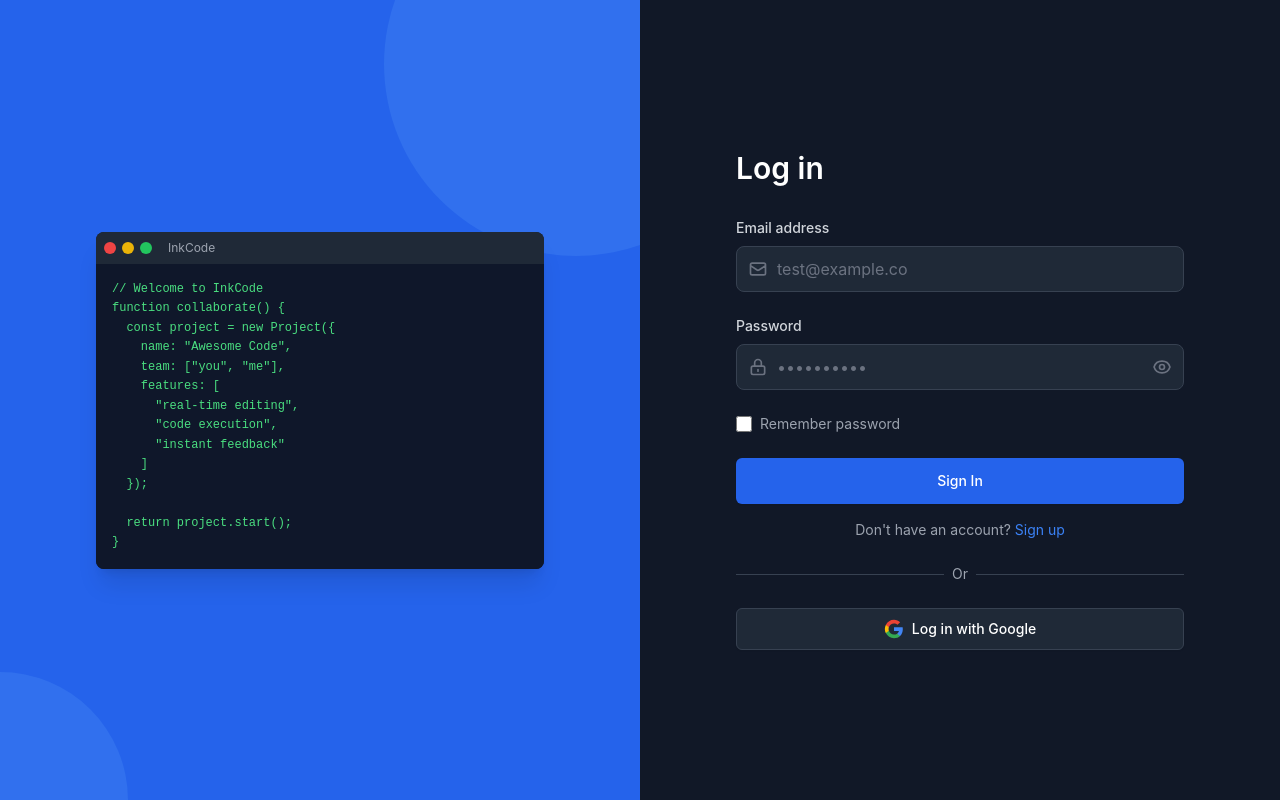
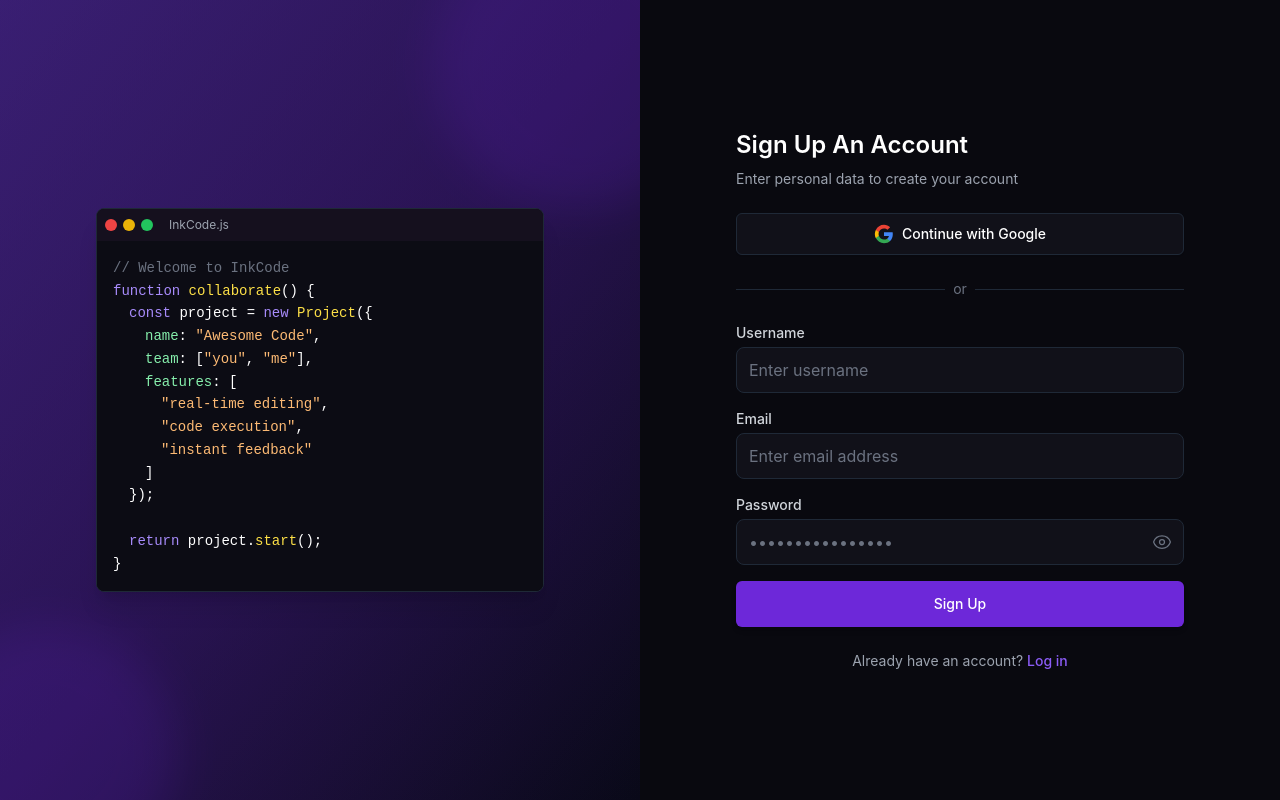
Before and after one commit to vrushal09/InkCode, a React (Vite) app in the folder frontend/: page / in a window 1280 px wide. Built offline with nearby package versions, Linux system fonts and the light colour scheme; no server answers; the HTML template or start-up script is replaced by a standard one.

Commit message:
New Design Applied in Auth

```diff
--- a/frontend/src/pages/Auth.jsx
+++ b/frontend/src/pages/Auth.jsx
@@ -4,12 +4,14 @@ import { createUserWithEmailAndPassword, signInWithEmailAndPassword, GoogleAuthP
 import { toast } from 'react-toastify';
 
 const Auth = () => {
-  const [isLogin, setIsLogin] = useState(true);
+  const [isLogin, setIsLogin] = useState(false); // Default to signup
   const [formData, setFormData] = useState({
     email: '',
-    password: ''
+    password: '',
+    username: ''
   });
   const [rememberMe, setRememberMe] = useState(false);
+  const [showPassword, setShowPassword] = useState(false);
 
   const handleSubmit = async (e) => {
     e.preventDefault();
@@ -36,165 +38,214 @@ const Auth = () => {
     }
   };
 
+  const togglePasswordVisibility = () => {
+    setShowPassword(!showPassword);
+  };
+
   return (
-    <div className="min-h-screen flex bg-[#111827]">
-      {/* Left section with blue background */}
-      <div className="hidden lg:flex lg:w-1/2 bg-[#2563EB] flex-col items-center justify-center p-12 relative overflow-hidden">
-        {/* The code editor window */}
-        <div className="z-[5] max-w-md w-full">
-          <div className="bg-[#111827] rounded-lg shadow-xl overflow-hidden">
-            <div className="bg-[#1F2937] p-2 flex items-center">
+    <div className="min-h-screen flex bg-[#09090f]">
+      {/* Left section with gradient background */}
+      <div className="hidden lg:flex lg:w-1/2 bg-gradient-to-br from-[#1c1137] to-[#090918] flex-col items-center justify-center p-12 relative overflow-hidden">
+        <div className="absolute inset-0 bg-gradient-to-br from-[#6633cc] via-[#4c1d95] to-transparent opacity-40"></div>
+
+        {/* Code Editor window */}
+        <div className="z-10 max-w-md w-full">
+          <div className="bg-[#0c0c14] rounded-lg shadow-xl overflow-hidden border border-gray-800">
+            {/* Editor toolbar */}
+            <div className="bg-[#15101e] p-2 flex items-center">
               <div className="flex space-x-1.5 mr-4">
                 <div className="w-3 h-3 bg-red-500 rounded-full"></div>
                 <div className="w-3 h-3 bg-yellow-500 rounded-full"></div>
                 <div className="w-3 h-3 bg-green-500 rounded-full"></div>
               </div>
-              <div className="text-xs text-gray-400">InkCode</div>
+              <div className="text-xs text-gray-400">InkCode.js</div>
             </div>
-            <div className="p-4 bg-[#0F172A]">
-              <pre className="text-green-400 text-xs overflow-auto whitespace-pre-wrap font-mono leading-relaxed">
-                {`// Welcome to InkCode
-function collaborate() {
-  const project = new Project({
-    name: "Awesome Code",
-    team: ["you", "me"],
-    features: [
-      "real-time editing",
-      "code execution",
-      "instant feedback"
-    ]
-  });
 
-  return project.start();
-}`}
+            {/* Code content */}
+            <div className="p-4 bg-[#0c0c14] font-mono text-sm">
+              <pre className="text-gray-300 whitespace-pre-wrap leading-relaxed">
+                <span className="text-gray-500">// Welcome to InkCode</span>
+                <br />
+                <span className="text-violet-400">function</span>
+                <span className="text-yellow-300"> collaborate</span>
+                <span className="text-white">()</span>
+                <span className="text-white"> {`{`}</span>
+                <br />
+                <span className="pl-4 text-violet-400">const</span>
+                <span className="text-white"> project = </span>
+                <span className="text-violet-400">new</span>
+                <span className="text-yellow-300"> Project</span>
+                <span className="text-white">{`({`}</span>
+                <br />
+                <span className="pl-8 text-green-300">name</span>
+                <span className="text-white">: </span>
+                <span className="text-orange-300">"Awesome Code"</span>
+                <span className="text-white">,</span>
+                <br />
+                <span className="pl-8 text-green-300">team</span>
+                <span className="text-white">: [</span>
+                <span className="text-orange-300">"you"</span>
+                <span className="text-white">, </span>
+                <span className="text-orange-300">"me"</span>
+                <span className="text-white">],</span>
+                <br />
+                <span className="pl-8 text-green-300">features</span>
+                <span className="text-white">: [</span>
+                <br />
+                <span className="pl-12 text-orange-300">"real-time editing"</span>
+                <span className="text-white">,</span>
+                <br />
+                <span className="pl-12 text-orange-300">"code execution"</span>
+                <span className="text-white">,</span>
+                <br />
+                <span className="pl-12 text-orange-300">"instant feedback"</span>
+                <br />
+                <span className="pl-8 text-white">]</span>
+                <br />
+                <span className="pl-4 text-white">{`});`}</span>
+                <br />
+                <br />
+                <span className="pl-4 text-violet-400">return</span>
+                <span className="text-white"> project.</span>
+                <span className="text-yellow-300">start</span>
+                <span className="text-white">();</span>
+                <br />
+                <span className="text-white">{`}`}</span>
               </pre>
             </div>
           </div>
         </div>
 
-        {/* Decorative background elements */}
-        <div className="absolute -bottom-32 -left-32 w-64 h-64 rounded-full bg-blue-400 opacity-20"></div>
-        <div className="absolute -top-32 -right-32 w-96 h-96 rounded-full bg-blue-400 opacity-20"></div>
+        {/* Decorative shapes */}
+        <div className="absolute -bottom-20 -left-20 w-64 h-64 rounded-full bg-violet-800 opacity-20 blur-xl"></div>
+        <div className="absolute -top-20 -right-20 w-72 h-72 rounded-full bg-violet-800 opacity-20 blur-xl"></div>
       </div>
 
-      {/* Right section with login form */}
+      {/* Right section with form */}
       <div className="w-full lg:w-1/2 flex items-center justify-center p-8">
         <div className="w-full max-w-md">
-          <h1 className="text-3xl font-semibold text-white mb-8">
-            {isLogin ? 'Log in' : 'Sign up'}
+          <h1 className="text-2xl font-semibold text-white mb-2">
+            {isLogin ? 'Log In' : 'Sign Up An Account'}
           </h1>
+          <p className="text-gray-400 text-sm mb-6">
+            {isLogin ? 'Welcome back!' : 'Enter personal data to create your account'}
+          </p>
 
-          <form onSubmit={handleSubmit} className="space-y-6">
-            <div>
-              <label htmlFor="email" className="block text-sm font-medium text-gray-300 mb-2">
-                Email address
-              </label>
-              <div className="relative">
-                <div className="absolute inset-y-0 left-0 pl-3 flex items-center pointer-events-none">
-                  <svg className="w-5 h-5 text-gray-500" fill="none" stroke="currentColor" viewBox="0 0 24 24" xmlns="http://www.w3.org/2000/svg">
-                    <path strokeLinecap="round" strokeLinejoin="round" strokeWidth="2" d="M3 8l7.89 5.26a2 2 0 002.22 0L21 8M5 19h14a2 2 0 002-2V7a2 2 0 00-2-2H5a2 2 0 00-2 2v10a2 2 0 002 2z"></path>
-                  </svg>
-                </div>
+          {/* OAuth buttons - keeping only Google */}
+          <div className="flex mb-6">
+            <button
+              onClick={handleGoogleLogin}
+              className="w-full flex justify-center items-center py-2.5 px-3 border border-gray-800 rounded-md shadow-sm bg-[#111119] text-sm font-medium text-white hover:bg-[#1a1a23] focus:outline-none"
+            >
+              <svg className="h-5 w-5 mr-2" viewBox="0 0 24 24">
+                <path d="M22.56 12.25c0-.78-.07-1.53-.2-2.25H12v4.26h5.92c-.26 1.37-1.04 2.53-2.21 3.31v2.77h3.57c2.08-1.92 3.28-4.74 3.28-8.09z" fill="#4285F4" />
+                <path d="M12 23c2.97 0 5.46-.98 7.28-2.66l-3.57-2.77c-.98.66-2.23 1.06-3.71 1.06-2.86 0-5.29-1.93-6.16-4.53H2.18v2.84C3.99 20.53 7.7 23 12 23z" fill="#34A853" />
+                <path d="M5.84 14.09c-.22-.66-.35-1.36-.35-2.09s.13-1.43.35-2.09V7.07H2.18C1.43 8.55 1 10.22 1 12s.43 3.45 1.18 4.93l2.85-2.22.81-.62z" fill="#FBBC05" />
+                <path d="M12 5.38c1.62 0 3.06.56 4.21 1.64l3.15-3.15C17.45 2.09 14.97 1 12 1 7.7 1 3.99 3.47 2.18 7.07l3.66 2.84c.87-2.6 3.3-4.53 6.16-4.53z" fill="#EA4335" />
+              </svg>
+              Continue with Google
+            </button>
+          </div>
+
+          <div className="relative my-6">
+            <div className="absolute inset-0 flex items-center">
+              <div className="w-full border-t border-gray-800"></div>
+            </div>
+            <div className="relative flex justify-center text-sm">
+              <span className="px-2 bg-[#09090f] text-gray-500">or</span>
+            </div>
+          </div>
+
+          <form onSubmit={handleSubmit} className="space-y-4">
+            {!isLogin && (
+              <div>
+                <label htmlFor="username" className="block text-sm font-medium text-gray-300 mb-1">
+                  Username
+                </label>
                 <input
-                  type="email"
-                  id="email"
-                  className="block w-full pl-10 pr-3 py-2.5 bg-[#1F2937] text-white placeholder-gray-500 border border-[#374151] rounded-lg focus:outline-none focus:ring-2 focus:ring-blue-500 focus:border-transparent"
-                  placeholder="test@example.co"
-                  value={formData.email}
-                  onChange={(e) => setFormData({ ...formData, email: e.target.value })}
-                  required
+                  type="text"
+                  id="username"
+                  className="block w-full px-3 py-2.5 bg-[#111119] text-white placeholder-gray-500 border border-gray-800 rounded-lg focus:outline-none focus:ring-1 focus:ring-violet-700 focus:border-violet-700"
+                  placeholder="Enter username"
+                  value={formData.username}
+                  onChange={(e) => setFormData({ ...formData, username: e.target.value })}
+                  required={!isLogin}
                 />
               </div>
+            )}
+
+            <div>
+              <label htmlFor="email" className="block text-sm font-medium text-gray-300 mb-1">
+                Email
+              </label>
+              <input
+                type="email"
+                id="email"
+                className="block w-full px-3 py-2.5 bg-[#111119] text-white placeholder-gray-500 border border-gray-800 rounded-lg focus:outline-none focus:ring-1 focus:ring-violet-700 focus:border-violet-700"
+                placeholder="Enter email address"
+                value={formData.email}
+                onChange={(e) => setFormData({ ...formData, email: e.target.value })}
+                required
+              />
             </div>
 
             <div>
-              <label htmlFor="password" className="block text-sm font-medium text-gray-300 mb-2">
+              <label htmlFor="password" className="block text-sm font-medium text-gray-300 mb-1">
                 Password
               </label>
               <div className="relative">
-                <div className="absolute inset-y-0 left-0 pl-3 flex items-center pointer-events-none">
-                  <svg className="w-5 h-5 text-gray-500" fill="none" stroke="currentColor" viewBox="0 0 24 24" xmlns="http://www.w3.org/2000/svg">
-                    <path strokeLinecap="round" strokeLinejoin="round" strokeWidth="2" d="M12 15v2m-6 4h12a2 2 0 002-2v-6a2 2 0 00-2-2H6a2 2 0 00-2 2v6a2 2 0 002 2zm10-10V7a4 4 0 00-8 0v4h8z"></path>
-                  </svg>
-                </div>
                 <input
-                  type="password"
+                  type={showPassword ? "text" : "password"}
                   id="password"
-                  className="block w-full pl-10 pr-10 py-2.5 bg-[#1F2937] text-white placeholder-gray-500 border border-[#374151] rounded-lg focus:outline-none focus:ring-2 focus:ring-blue-500 focus:border-transparent"
-                  placeholder="••••••••••"
+                  className="block w-full px-3 py-2.5 bg-[#111119] text-white placeholder-gray-500 border border-gray-800 rounded-lg focus:outline-none focus:ring-1 focus:ring-violet-700 focus:border-violet-700 pr-10"
+                  placeholder="••••••••••••••••"
                   value={formData.password}
                   onChange={(e) => setFormData({ ...formData, password: e.target.value })}
                   required
                 />
-                <div className="absolute inset-y-0 right-0 pr-3 flex items-center">
-                  <button type="button" className="text-gray-500 hover:text-white focus:outline-none">
-                    <svg className="w-5 h-5" fill="none" stroke="currentColor" viewBox="0 0 24 24" xmlns="http://www.w3.org/2000/svg">
-                      <path strokeLinecap="round" strokeLinejoin="round" strokeWidth="2" d="M15 12a3 3 0 11-6 0 3 3 0 016 0z"></path>
-                      <path strokeLinecap="round" strokeLinejoin="round" strokeWidth="2" d="M2.458 12C3.732 7.943 7.523 5 12 5c4.478 0 8.268 2.943 9.542 7-1.274 4.057-5.064 7-9.542 7-4.477 0-8.268-2.943-9.542-7z"></path>
+                <button
+                  type="button"
+                  onClick={togglePasswordVisibility}
+                  className="absolute inset-y-0 right-0 pr-3 flex items-center text-gray-500 hover:text-gray-300 focus:outline-none"
+                >
+                  {showPassword ? (
+                    <svg xmlns="http://www.w3.org/2000/svg" fill="none" viewBox="0 0 24 24" strokeWidth={1.5} stroke="currentColor" className="w-5 h-5">
+                      <path strokeLinecap="round" strokeLinejoin="round" d="M3.98 8.223A10.477 10.477 0 0 0 1.934 12C3.226 16.338 7.244 19.5 12 19.5c.993 0 1.953-.138 2.863-.395M6.228 6.228A10.451 10.451 0 0 1 12 4.5c4.756 0 8.773 3.162 10.065 7.498a10.522 10.522 0 0 1-4.293 5.774M6.228 6.228 3 3m3.228 3.228 3.65 3.65m7.894 7.894L21 21m-3.228-3.228-3.65-3.65m0 0a3 3 0 1 0-4.243-4.243m4.242 4.242L9.88 9.88" />
                     </svg>
-                  </button>
-                </div>
+                  ) : (
+                    <svg xmlns="http://www.w3.org/2000/svg" fill="none" viewBox="0 0 24 24" strokeWidth={1.5} stroke="currentColor" className="w-5 h-5">
+                      <path strokeLinecap="round" strokeLinejoin="round" d="M2.036 12.322a1.012 1.012 0 0 1 0-.639C3.423 7.51 7.36 4.5 12 4.5c4.638 0 8.573 3.007 9.963 7.178.07.207.07.431 0 .639C20.577 16.49 16.64 19.5 12 19.5c-4.638 0-8.573-3.007-9.963-7.178Z" />
+                      <path strokeLinecap="round" strokeLinejoin="round" d="M15 12a3 3 0 1 1-6 0 3 3 0 0 1 6 0Z" />
+                    </svg>
+                  )}
+                </button>
               </div>
-            </div>
-
-            <div className="flex items-center">
-              <input
-                id="remember-me"
-                name="remember-me"
-                type="checkbox"
-                className="h-4 w-4 accent-blue-500 focus:ring-blue-500 border-gray-600 rounded"
-                checked={rememberMe}
-                onChange={(e) => setRememberMe(e.target.checked)}
-              />
-              <label htmlFor="remember-me" className="ml-2 block text-sm text-gray-400">
-                Remember password
-              </label>
             </div>
 
             <button
               type="submit"
-              className="w-full flex justify-center py-3 px-4 border border-transparent rounded-md shadow-sm text-sm font-medium text-white bg-blue-600 hover:bg-blue-700 focus:outline-none focus:ring-2 focus:ring-offset-2 focus:ring-blue-500"
+              className="w-full flex justify-center py-3 px-4 border border-transparent rounded-md shadow-md text-sm font-medium text-white bg-violet-700 hover:bg-violet-800 focus:outline-none focus:ring-2 focus:ring-violet-600"
             >
-              {isLogin ? 'Sign In' : 'Sign Up'}
+              {isLogin ? 'Log In' : 'Sign Up'}
             </button>
           </form>
 
-          {isLogin && (
-            <div className="mt-4 text-center text-sm text-gray-400">
-              Don't have an account? <button onClick={() => setIsLogin(false)} className="text-blue-500 hover:text-blue-400 focus:outline-none">Sign up</button>
-            </div>
-          )}
-
-          {!isLogin && (
-            <div className="mt-4 text-center text-sm text-gray-400">
-              Already have an account? <button onClick={() => setIsLogin(true)} className="text-blue-500 hover:text-blue-400 focus:outline-none">Sign in</button>
-            </div>
-          )}
-
-          <div className="mt-6">
-            <div className="relative">
-              <div className="absolute inset-0 flex items-center">
-                <div className="w-full border-t border-gray-700"></div>
-              </div>
-              <div className="relative flex justify-center text-sm">
-                <span className="px-2 bg-[#111827] text-gray-400">Or</span>
-              </div>
-            </div>
-
-            <div className="mt-6">
-              <button
-                onClick={handleGoogleLogin}
-                className="w-full inline-flex justify-center items-center py-2.5 px-4 border border-gray-700 rounded-md shadow-sm bg-[#1F2937] text-sm font-medium text-white hover:bg-[#1a232d] focus:outline-none focus:ring-2 focus:ring-offset-2 focus:ring-blue-500"
-              >
-                <svg className="h-5 w-5 mr-2" viewBox="0 0 24 24">
-                  <path d="M22.56 12.25c0-.78-.07-1.53-.2-2.25H12v4.26h5.92c-.26 1.37-1.04 2.53-2.21 3.31v2.77h3.57c2.08-1.92 3.28-4.74 3.28-8.09z" fill="#4285F4" />
-                  <path d="M12 23c2.97 0 5.46-.98 7.28-2.66l-3.57-2.77c-.98.66-2.23 1.06-3.71 1.06-2.86 0-5.29-1.93-6.16-4.53H2.18v2.84C3.99 20.53 7.7 23 12 23z" fill="#34A853" />
-                  <path d="M5.84 14.09c-.22-.66-.35-1.36-.35-2.09s.13-1.43.35-2.09V7.07H2.18C1.43 8.55 1 10.22 1 12s.43 3.45 1.18 4.93l2.85-2.22.81-.62z" fill="#FBBC05" />
-                  <path d="M12 5.38c1.62 0 3.06.56 4.21 1.64l3.15-3.15C17.45 2.09 14.97 1 12 1 7.7 1 3.99 3.47 2.18 7.07l3.66 2.84c.87-2.6 3.3-4.53 6.16-4.53z" fill="#EA4335" />
-                </svg>
-                Log in with Google
-              </button>
-            </div>
+          <div className="mt-6 text-center text-sm text-gray-400">
+            {isLogin ? (
+              <>
+                Don't have an account yet?{' '}
+                <button onClick={() => setIsLogin(false)} className="text-violet-500 hover:text-violet-400 font-medium focus:outline-none">
+                  Sign up
+                </button>
+              </>
+            ) : (
+              <>
+                Already have an account?{' '}
+                <button onClick={() => setIsLogin(true)} className="text-violet-500 hover:text-violet-400 font-medium focus:outline-none">
+                  Log in
+                </button>
+              </>
+            )}
           </div>
         </div>
       </div>
```
